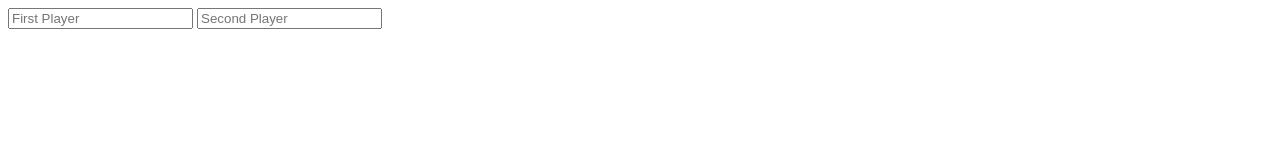
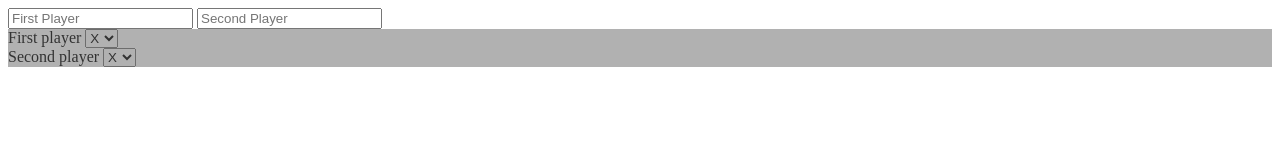
Before and after one commit to tothricsaj/ts-tic-tac-toe, a website built with webpack: page index.html in a window 1280 px wide. Built offline with nearby package versions, Linux system fonts and the light colour scheme.

Commit message:
disable-cover div

```diff
--- /dev/null
+++ b/index.css
@@ -0,0 +1,14 @@
+.player {
+    position: relative;
+}
+
+.disable-cover {
+    width: 100%;
+    height: 100%;
+    position: absolute;
+    top:0;
+    left: 0;
+    z-index: 100;
+    background-color: rgba(100,100,100,0.5);
+    cursor: pointer;
+}
--- a/index.html
+++ b/index.html
@@ -2,6 +2,7 @@
 <head>
     <meta charset="UTF-8">
     <meta name="viewport" content="width=device-width, initial-scale=1.0">
+    <link rel="stylesheet" href="./index.css">
     <script type="module" src="./dist/app.js" defer></script>
     <title>TS Tic-tac-toe</title>
 </head>
@@ -10,5 +11,23 @@
         <input id="first-player" type="text" placeholder="First Player">
         <input id="second-player" type="text" placeholder="Second Player">
     </div>
+
+    <div class="player">
+        <div class="disable-cover"></div>
+        <div class="player__first">
+            <label for="first-player-select">First player</label>
+            <select name="first-player-select" class="player__selecet">
+                <option value="X">X</option>
+                <option value="O">O</option>
+            </select>
+        </div>
+        <div class="player__second">
+            <label for="second-player-select">Second player</label>
+            <select name="second-player-select" class="player__selecet">
+                <option value="X">X</option>
+                <option value="O">O</option>
+            </select>
+        </div>
+    </div>
 </body>
 </html>
```
